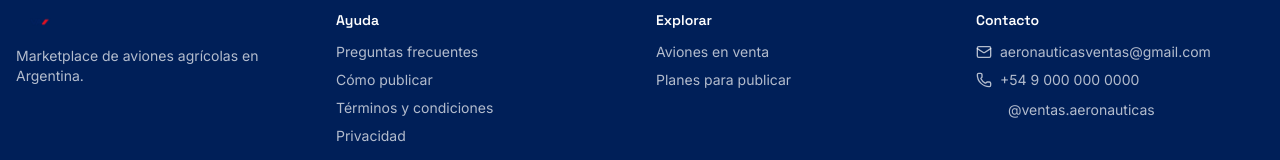
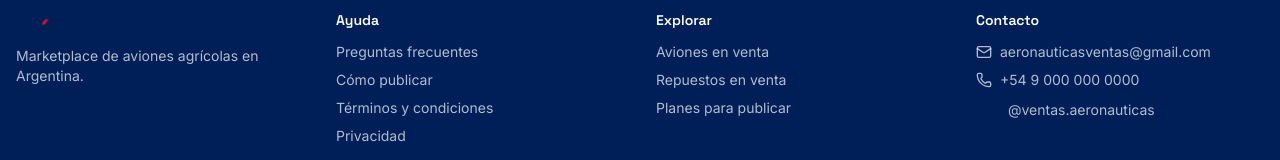
Before and after one commit to August099/planes-website, a Next.js app: page / in a window 1280 px wide. Shown: the part 1977-2137 px from the top of the page. Built offline with nearby package versions, Linux system fonts and the light colour scheme; no server answers; the database is empty; some icons are missing.

Commit message:
Nuevo link en footer

```diff
--- a/components/ui/Footer.tsx
+++ b/components/ui/Footer.tsx
@@ -38,6 +38,7 @@
             <h3 className="font-heading font-semibold mb-3 text-sm">Explorar</h3>
             <ul className="space-y-2 text-sm text-white/70">
               <li><Link href="/aviones" className="hover:text-white transition-colors">Aviones en venta</Link></li>
+              <li><Link href="/aviones" className="hover:text-white transition-colors">Repuestos en venta</Link></li>
               <li><Link href="/plans" className="hover:text-white transition-colors">Planes para publicar</Link></li>
             </ul>
           </div>
```
